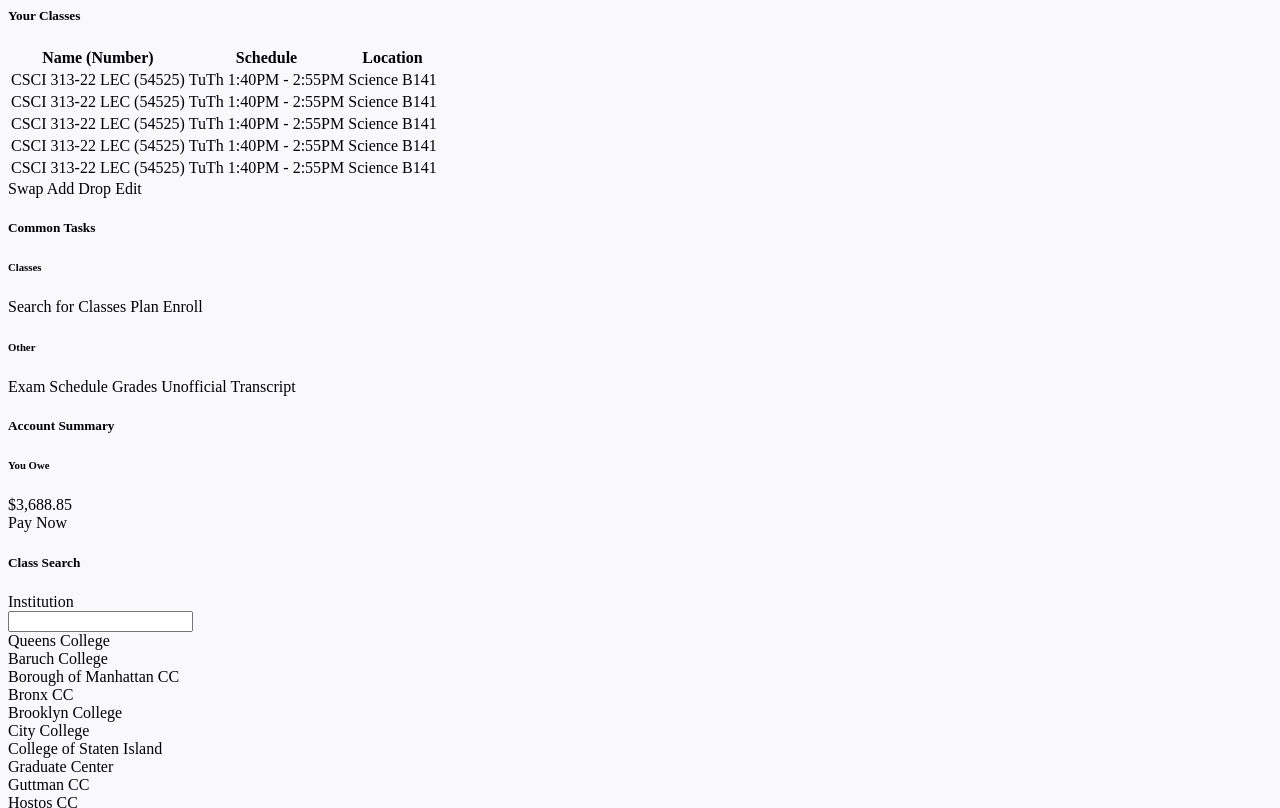
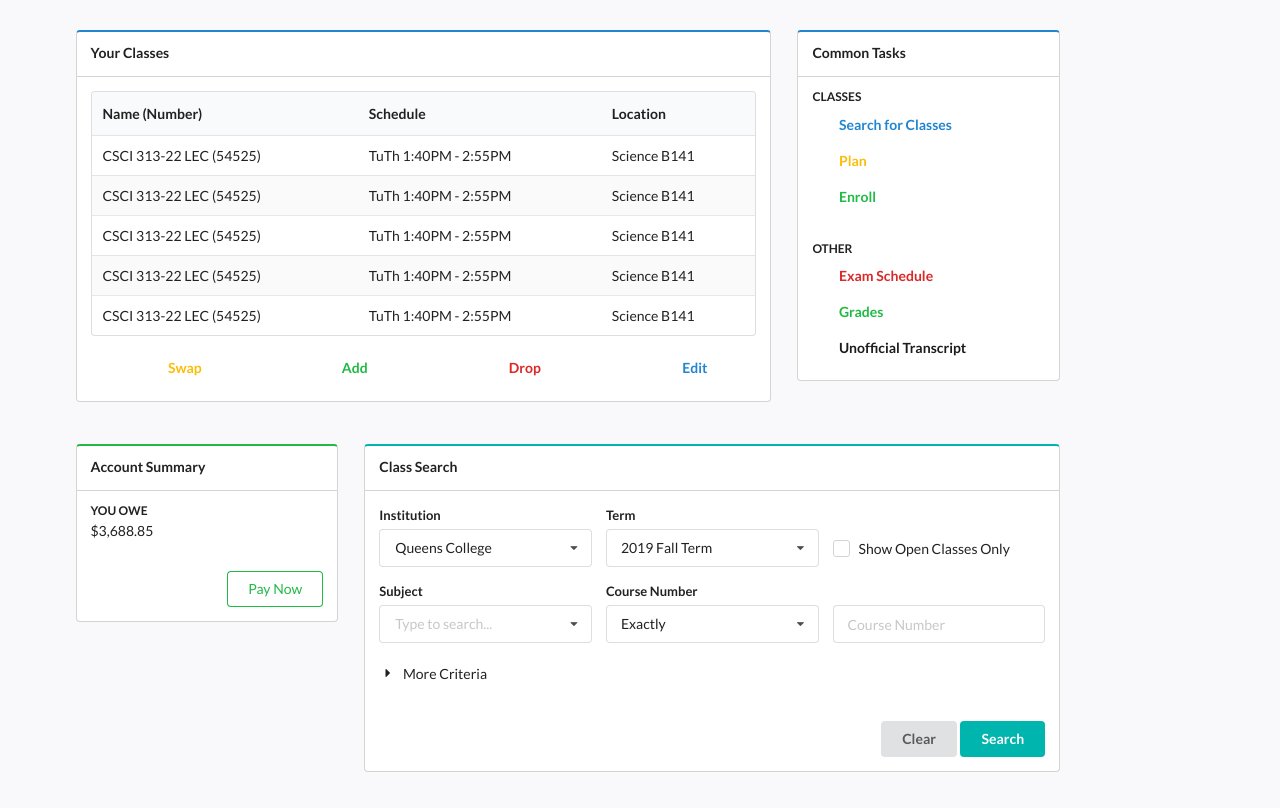
Before and after one commit to michaelkolber/cunysecond-frontend, a website: page index.html in a window 1280 px wide. Shown: the top 808 px of the page. Drawn offline with nearby package versions, Linux system fonts and the light colour scheme; the site is published under a folder, as on GitHub Pages, so addresses that start at the root find nothing; files whose address does not match are found by name; a web font is replaced by a local one.

Commit message:
Fix URL references

```diff
--- a/index.html
+++ b/index.html
@@ -1,5 +1,5 @@
 <head>
-    <link rel="stylesheet" type="text/css" href="/assets/css/semantic/semantic.min.css">
+    <link rel="stylesheet" type="text/css" href="assets/css/semantic/semantic.min.css">
     <link type="text/css" rel="stylesheet" href="assets/css/styles.css">
 
     <meta name="viewport" content="width=device-width, initial-scale=1">
@@ -409,6 +409,6 @@
     </div>
 
     <script src="https://ajax.googleapis.com/ajax/libs/jquery/3.4.0/jquery.min.js"></script>
-    <script src="assets/semantic/semantic.min.js"></script>
+    <script src="assets/js/semantic/semantic.min.js"></script>
     <script src="assets/js/classSearch.js"></script>
 </body>
```
